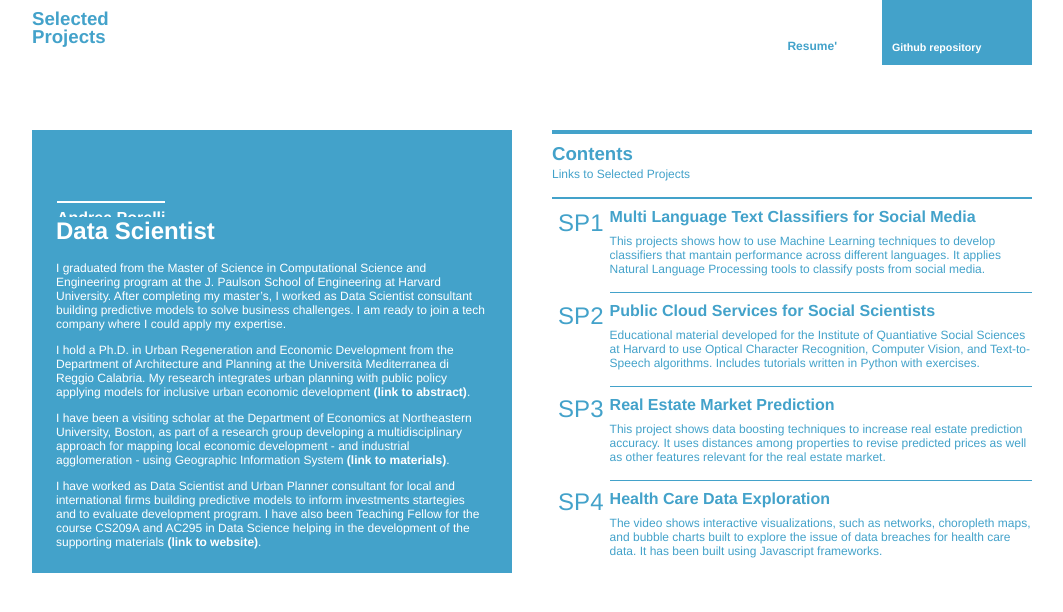
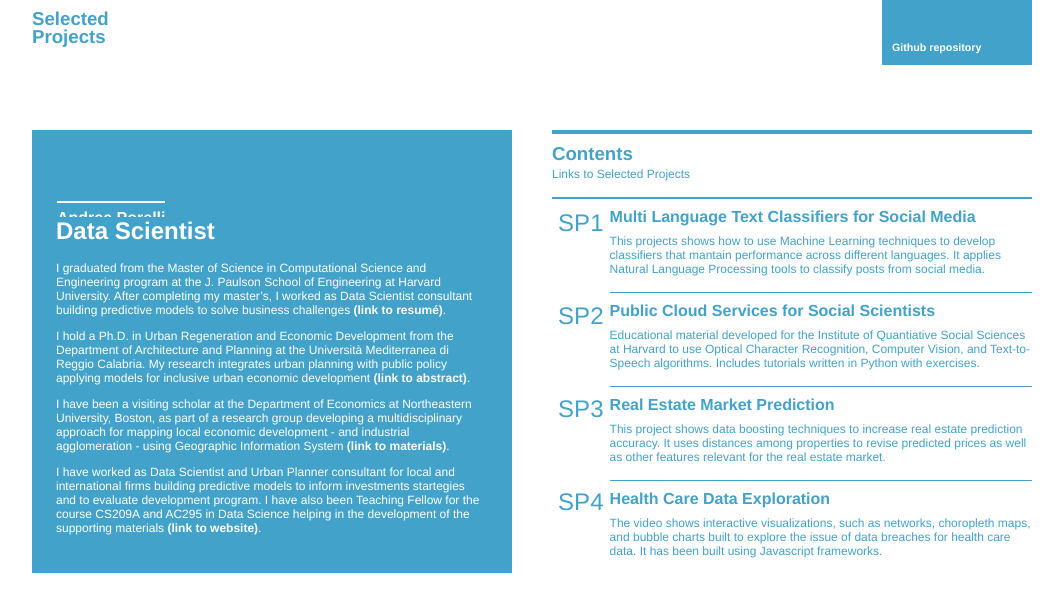
Before and after one commit to anp398/portfolio, a plain HTML site: page index.html in a window 1280 px wide. Shown: the whole page, without its empty margins (108-1171 px from the left). Drawn offline with Linux system fonts and the light colour scheme.

Commit message:
changed link to resume

```diff
--- a/index.html
+++ b/index.html
@@ -130,7 +130,7 @@ html, body {
 			<!-- Box -->
 			<div id="box">
 				<div id="box-center">
-					<p class="mystylesecret"><a class="tutorials_small" href="https://drive.google.com/file/d/1-HldKteZW_VVUwUViK1O1PSaTd1GiK0G/view?usp=sharing"_blank">Resume'</a></p>
+					<!-- <span><a class="mystyle" href="https://drive.google.com/file/d/1-HldKteZW_VVUwUViK1O1PSaTd1GiK0G/view?usp=sharing" target="_blank">Resume'</a></span> -->
 				</div>
 				<div id="box-right">
 					<span><a class="mystyle" href="https://github.com/anp398" target="_blank">Github repository</a></span>
@@ -143,7 +143,7 @@ html, body {
 
           <h1>Data Scientist</h1>
 
-					<p class="contents_white"> I graduated from the Master of Science in Computational Science and Engineering program at the J. Paulson School of Engineering at Harvard University. After completing my master’s, I worked as Data Scientist consultant building predictive models to solve business challenges. I am ready to join a tech company where I could apply my expertise.</p>
+					<p class="contents_white"> I graduated from the Master of Science in Computational Science and Engineering program at the J. Paulson School of Engineering at Harvard University. After completing my master’s, I worked as Data Scientist consultant building predictive models to solve business challenges<a class="tutorials_white" href="https://drive.google.com/file/d/1-HldKteZW_VVUwUViK1O1PSaTd1GiK0G/view?usp=sharing" target="_blank"> (link to resumé)</a>.</p>
 
           <p class="contents_white"> I hold a Ph.D. in Urban Regeneration and Economic Development from the Department of Architecture and Planning at the Università Mediterranea di Reggio Calabria. My research integrates urban planning with public policy applying models for inclusive urban economic development <a class="tutorials_white" href="https://drive.google.com/open?id=168EdGonBo3Kytsw6bz9jXEBPk3Zlkq0b" target="_blank"> (link to abstract)</a>.</p>
 
```
